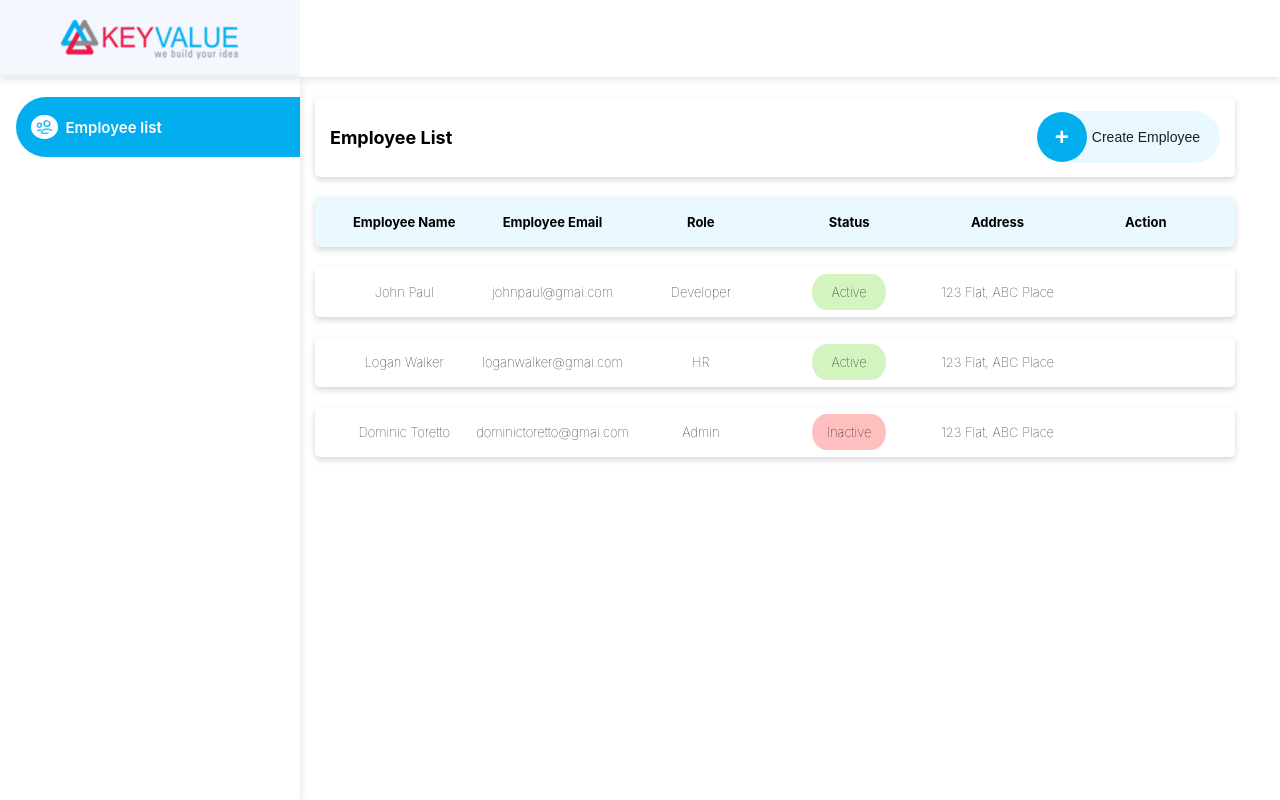
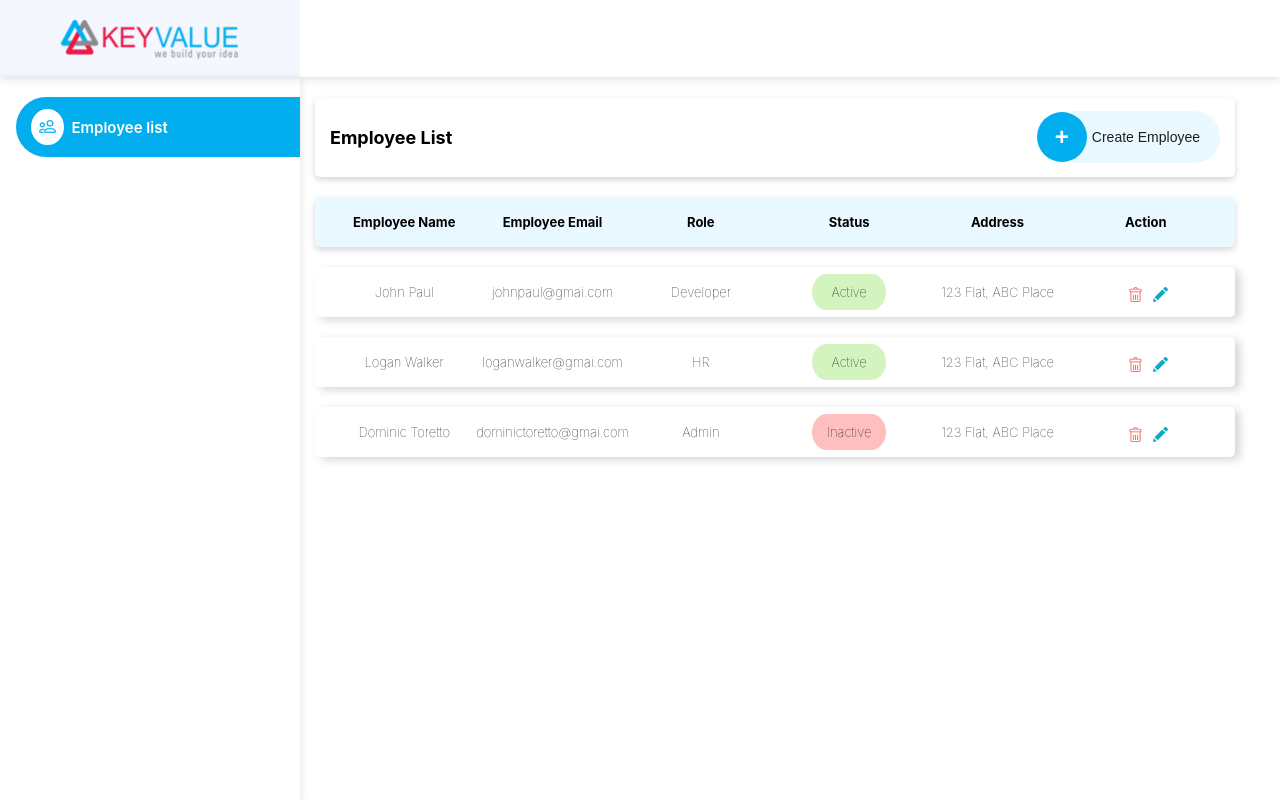
Before and after one commit to infinite-minded/employee_app_react, a React (Create React App) app: page /employees in a window 1280 px wide. Built offline with nearby package versions, Linux system fonts and the light colour scheme.

Commit message:
action buttons added in employee list

```diff
--- a/src/app.tsx
+++ b/src/app.tsx
@@ -11,6 +11,7 @@ const App: FC = () => {
         <Routes>
           <Route path='/login' element={<Login />} />
           <Route path='/employees' element={<ListEmployee />} />
+          <Route path='/employees/:id' element={<></>} />
         </Routes>
       </BrowserRouter>
     </div>
--- a/src/components/Employee-Details/Employee-Details.tsx
+++ b/src/components/Employee-Details/Employee-Details.tsx
@@ -1,8 +1,10 @@
 import React from 'react';
 import './styles.css';
 import Status from '../Status/Status';
+import { useNavigate } from 'react-router-dom';
 
 type EmployeeDetailsPropType = {
+  id: number;
   name: string;
   email: string;
   role: string;
@@ -11,10 +13,11 @@ type EmployeeDetailsPropType = {
 };
 
 const EmployeeDetails: React.FC<EmployeeDetailsPropType> = (props) => {
-  const { name, email, role, status, address } = props;
+  const { id, name, email, role, status, address } = props;
+  const navigate = useNavigate();
 
   return (
-    <div className='employeeDetails'>
+    <div className='employeeDetails' onClick={() => navigate(`/employees/${id}`)}>
       <div className='attribs'>{name}</div>
       <div className='attribs'>{email}</div>
       <div className='attribs'>{role}</div>
@@ -22,9 +25,13 @@ const EmployeeDetails: React.FC<EmployeeDetailsPropType> = (props) => {
         <Status type={status} />
       </div>
       <div className='attribs'>{address}</div>
-      <div className='attribs'>
-        <button className='deleteButton'></button>
-        <button className='editButton'></button>
+      <div className='attribs actionButtons'>
+        <button className='actionButton'>
+          <img className='deleteIcon' src='/assets/icons/delete-button.svg'></img>
+        </button>
+        <button className='actionButton'>
+          <img className='editIcon' src='/assets/icons/edit-button.svg'></img>
+        </button>
       </div>
     </div>
   );
--- a/src/components/Employee-Details/styles.css
+++ b/src/components/Employee-Details/styles.css
@@ -4,7 +4,7 @@
 }
 
 .employeeDetails {
-    box-shadow: 0px 3px 6px #00000029;
+    box-shadow: 5px 3px 9px #00000029;
     height: 50px;
     width: calc(100% - 360px);
     margin-top: 10px;
@@ -16,9 +16,11 @@
     align-items: center;
     font-weight:lighter;
     font-size: 13px;
+    cursor: pointer;
 }
 
 .employeeDetails:hover {
+    box-shadow: 5px 4px 2px #00000029;;
     background-color: #eaf9ff77;
 }
 
@@ -27,3 +29,27 @@
     display: flex;
     justify-content: center;
 }
+
+.actionButtons {
+    display: flex;
+    flex-direction: row;
+    gap: 15px;
+}
+
+.actionButton {
+    background-color: transparent;
+    border: none;
+    cursor: pointer;
+    width: 10px;
+    height: 10px;
+}
+
+.deleteIcon {
+    filter: invert(39%) sepia(18%) saturate(4497%) hue-rotate(332deg) brightness(101%) contrast(96%);
+    width: 15px;
+}
+
+.editIcon {
+    filter: invert(72%) sepia(80%) saturate(4694%) hue-rotate(149deg) brightness(92%) contrast(87%);
+    width: 15px;
+}
--- a/src/components/Header/Header.tsx
+++ b/src/components/Header/Header.tsx
@@ -5,7 +5,7 @@ const Header: FC = () => {
   return (
     <div className='header'>
       <div className='logoDiv'>
-        <img className='logo' src='assets/img/kv-logo.png'></img>
+        <img className='logo' src='/assets/img/kv-logo.png'></img>
       </div>
     </div>
   );
--- a/src/components/Sidebar/Sidebar-Button.tsx
+++ b/src/components/Sidebar/Sidebar-Button.tsx
@@ -11,7 +11,9 @@ const SidebarButton: React.FC<SidebarPropType> = (props) => {
 
   return (
     <div className='sidemenubutton'>
-      <img className='buttonIcon' src='assets/icons/employees.svg'></img>
+      <div className='buttonIconContainer'>
+        <img className='buttonIcon' src='/assets/icons/employees.svg'></img>
+      </div>
       <div className='sideMenuText'>{sideMenuText}</div>
     </div>
   );
--- a/src/components/Sidebar/styles.css
+++ b/src/components/Sidebar/styles.css
@@ -29,9 +29,9 @@
     cursor: pointer;
 }
 
-.buttonIcon {
+.buttonIconContainer {
     background-color: white;
-    border: 5px solid white;
+    border: 8px solid white;
     border-radius: 50%;
 }
 
--- a/src/pages/employee/List-Employee.tsx
+++ b/src/pages/employee/List-Employee.tsx
@@ -47,6 +47,7 @@ const ListEmployee: React.FC = () => {
         {data.map((emp) => (
           <EmployeeDetails
             key={emp.id}
+            id={emp.id}
             name={emp.name}
             email={emp.email}
             role={emp.role}
--- a/src/pages/login/login.tsx
+++ b/src/pages/login/login.tsx
@@ -17,11 +17,11 @@ const Login: FC = () => {
   return (
     <div className='container'>
       <section className='left'>
-        <img className='banner' src='assets/img/banner.png'></img>
+        <img className='banner' src='/assets/img/banner.png'></img>
       </section>
       <section className='right'>
         <div className='form'>
-          <img className='logo' src='assets/img/kv-logo.png'></img>
+          <img className='logo' src='/assets/img/kv-logo.png'></img>
           <Input type='text' label='Username' setValue={(e) => setUsername(e.target.value)} />
           <Input type='password' label='Password' setValue={(e) => setPassword(e.target.value)} />
           <Button type='button' text='Login' onClick={handleClick} />
```
Also changed, not shown: public/assets/icons/delete-button.svg (added), public/assets/icons/edit-button.svg (added).
